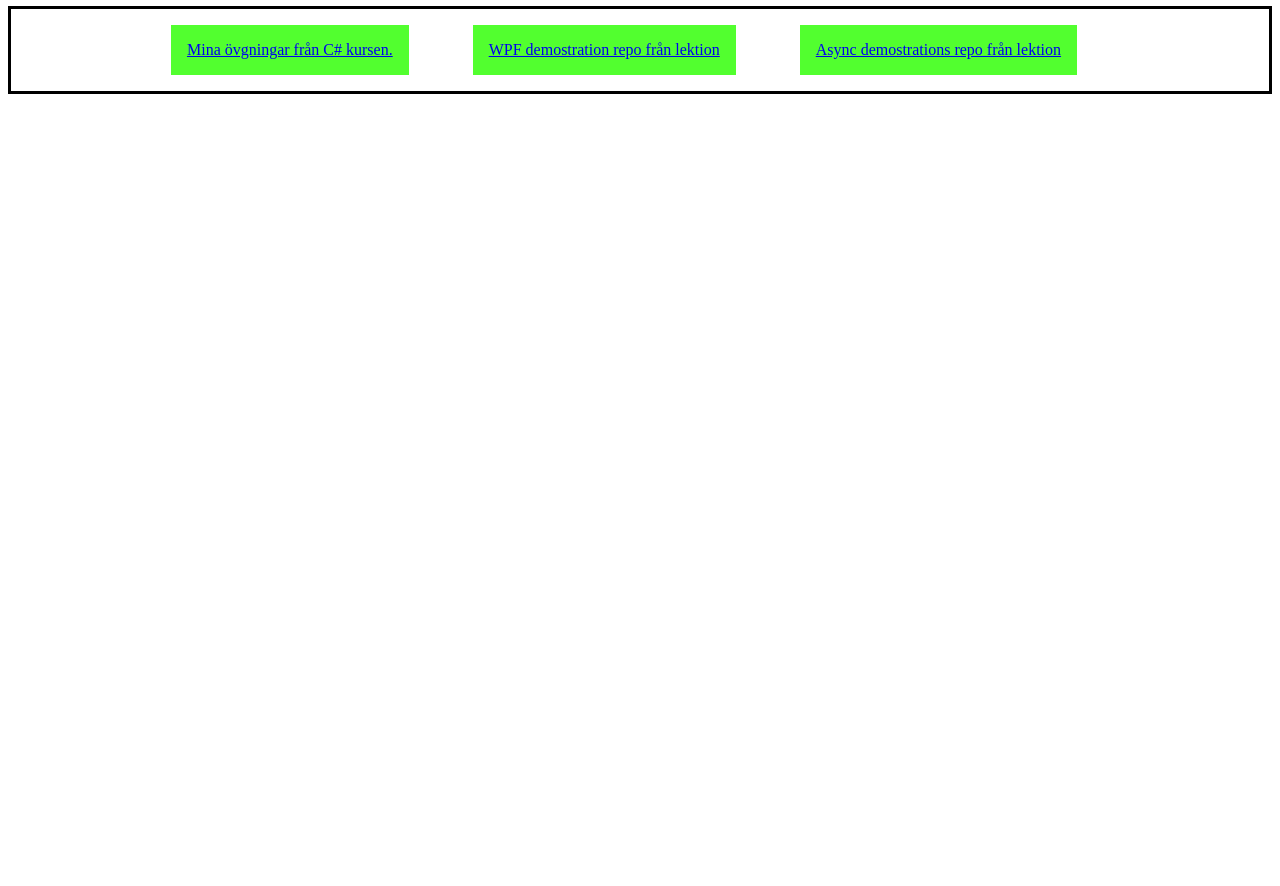
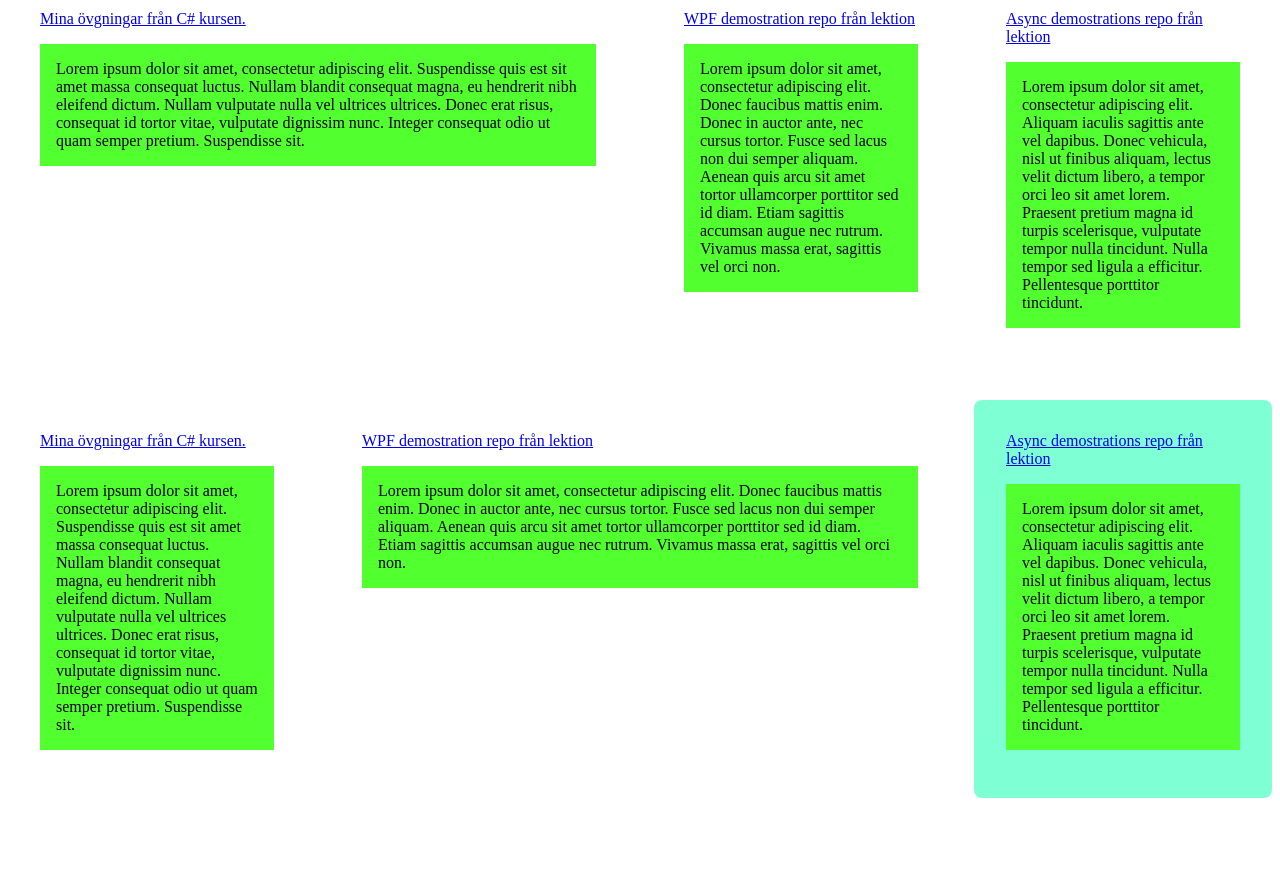
Before and after one commit to norden90/Webbutveckling-.NET22, a plain HTML site: page Practice/practice.html in a window 1280 px wide. Shown: the part 60-946 px from the top of the page. Before the commit the page ends 800 px from the top, so only its background shows below. Drawn offline with Linux system fonts and the light colour scheme.

Commit message:
Box model

```diff
--- a/Practice/practice.html
+++ b/Practice/practice.html
@@ -7,22 +7,74 @@
     <link rel="stylesheet" href="style.css">
 </head>
 <body>
-    <div id="wrapper">
-        <h1>Flexbox demostration! Lektion 01/26</h1>
-        <div class="container">
-            <div>
-                <a href="https://github.com/norden90/Practice-CSharp" alt=""/>
-                <p class="demoText">Mina övgningar från C# kursen.</p>
+    <header>
+        <h1>Grid model</h1>
+    </header>
+    <main class="container-grid">
+        <article class="ipsum grid-col-span-2">
+            <div class="flex">
+                <a href="https://github.com/norden90/Practice-CSharp">Mina övgningar från C# kursen.</a>
             </div>
-            <div>
-                <a href="https://github.com/norden90/WPFDemo" alt=""/>
-                <p class="demoText">WPF demostration repo från lektion</p>
+            <p class="demoText">
+            Lorem ipsum dolor sit amet, consectetur adipiscing elit. Suspendisse quis est sit amet massa consequat luctus.
+            Nullam blandit consequat magna, eu hendrerit nibh eleifend dictum. Nullam vulputate nulla vel ultrices ultrices.
+            Donec erat risus, consequat id tortor vitae, vulputate dignissim nunc. Integer consequat odio ut quam semper pretium.
+            Suspendisse sit.</p>
+
+        </article>
+        <article class="ipsum">
+            <div class="flex">
+            <a href="https://github.com/norden90/WPFDemo">WPF demostration repo från lektion</a>
             </div>
-            <div>
-                <a href="https://github.com/norden90/AsyncDemo" alt="" />
-                <p class="demoText">Async demostrations repo från lektion</p>
+            <p class="demoText">
+                Lorem ipsum dolor sit amet, consectetur adipiscing elit. Donec faucibus mattis enim.
+                Donec in auctor ante, nec cursus tortor. Fusce sed lacus non dui semper aliquam.
+                Aenean quis arcu sit amet tortor ullamcorper porttitor sed id diam. Etiam sagittis accumsan augue nec rutrum.
+                    Vivamus massa erat, sagittis vel orci non.</p>
+        </article>
+        <article class="ipsum">
+            <div class="flex">
+                <a href="https://github.com/norden90/AsyncDemo" alt="">Async demostrations repo från lektion</a>
             </div>
-        </div>
-    </div>
+            <p class="demoText">
+            Lorem ipsum dolor sit amet, consectetur adipiscing elit. Aliquam iaculis sagittis ante vel dapibus.
+            Donec vehicula, nisl ut finibus aliquam, lectus velit dictum libero, a tempor orci leo sit amet lorem.
+            Praesent pretium magna id turpis scelerisque, vulputate tempor nulla tincidunt. Nulla tempor sed ligula a efficitur.
+            Pellentesque porttitor tincidunt.
+            </p>
+        </article>
+        <article class="ipsum">
+            <div class="flex">
+            <a href="https://github.com/norden90/Practice-CSharp" alt="">Mina övgningar från C# kursen.</a>
+            </div>
+            <p class="demoText">
+            Lorem ipsum dolor sit amet, consectetur adipiscing elit. Suspendisse quis est sit amet massa consequat luctus.
+            Nullam blandit consequat magna, eu hendrerit nibh eleifend dictum. Nullam vulputate nulla vel ultrices ultrices.
+            Donec erat risus, consequat id tortor vitae, vulputate dignissim nunc. Integer consequat odio ut quam semper pretium.
+            Suspendisse sit.</p>
+
+        </article>
+        <article class="ipsum grid-col-span-2">
+            <div class="flex">
+            <a href="https://github.com/norden90/WPFDemo" alt="">WPF demostration repo från lektion</a>
+            </div>
+            <p class="demoText">
+                Lorem ipsum dolor sit amet, consectetur adipiscing elit. Donec faucibus mattis enim.
+                Donec in auctor ante, nec cursus tortor. Fusce sed lacus non dui semper aliquam.
+                Aenean quis arcu sit amet tortor ullamcorper porttitor sed id diam. Etiam sagittis accumsan augue nec rutrum.
+                    Vivamus massa erat, sagittis vel orci non.</p>
+        </article>
+        <article class="ipsum">
+            <div class="flex">
+            <a href="https://github.com/norden90/AsyncDemo" alt="">Async demostrations repo från lektion</a>
+            </div>
+            <p class="demoText">
+            Lorem ipsum dolor sit amet, consectetur adipiscing elit. Aliquam iaculis sagittis ante vel dapibus.
+            Donec vehicula, nisl ut finibus aliquam, lectus velit dictum libero, a tempor orci leo sit amet lorem.
+            Praesent pretium magna id turpis scelerisque, vulputate tempor nulla tincidunt. Nulla tempor sed ligula a efficitur.
+            Pellentesque porttitor tincidunt.
+            </p>
+        </article>
+    </main>
 </body>
 </html>
--- a/Practice/style.css
+++ b/Practice/style.css
@@ -1,19 +1,41 @@
-.container{
-    gap: 2rem;
-    display: flex;
-    flex-direction: column;
-    border: 3px solid;
-    justify-content: center;
+body {
+    display: grid;
+    place-content: center;
+    min-height: 100vh;
+
+    background-color: hsl(var(--clr-neutral-200));
+  }
+
+  .grid-col-span-2{
+    grid-column: span 2;
+  }
+.container-grid{
+    display: grid;
+    gap: 1.5rem;
+    grid-template-columns: repeat(4, 1fr);
+    padding-block: 2rem;
+    width: min(95%, 70 rem);
+    margin-inline: auto;
+
+}
+.ipsum {
+    font-size: var(--fs-400);
+    padding: 2rem;
+    border-radius: 0.5rem;
+    box-shadow: 2.5rem 3.75rem 3rem -3rem hsl(var(--clr-secondary-400) / 0.25);
+  }
+.ipsum:last-child{
+    background-color:aquamarine;
+
 }
 .demoText{
     padding: 1rem;
     background-color: rgb(82, 255, 47);
 }
+.flex{
+    display: flex;
+     gap: var(--gap, 1rem);
+}
 h1{
     text-align: center;
 }
-@media (min-width: 750px){
-.container {
-        flex-direction: row;
-    }
-}
```
